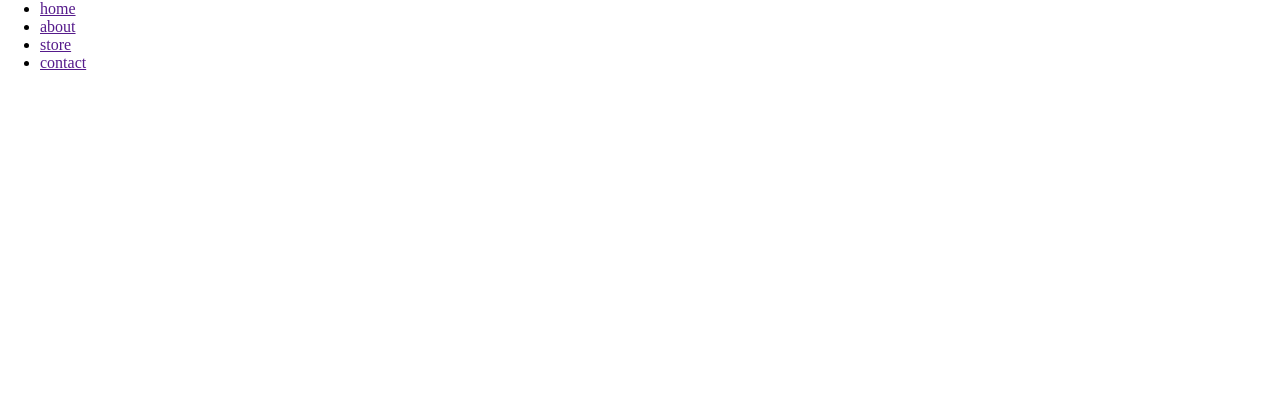
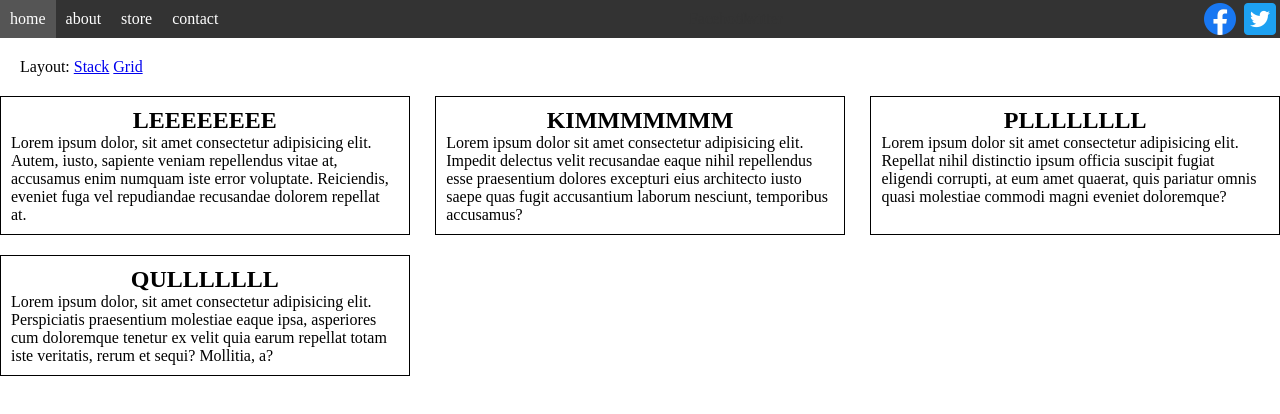
Before and after one commit to luthentic/CSS, a plain HTML site: page Flex.css/flex.html in a window 1280 px wide. Drawn offline with Linux system fonts and the light colour scheme.

Commit message:
Grid Stack

```diff
--- a/Flex.css/flex.css
+++ b/Flex.css/flex.css
@@ -1,34 +1,90 @@
 *{
   margin: 0;
+
 }
 
 .wrapper{
   width: 100%;
   margin: 0;
-  max-width: 960px;
+
 }
 
 
-.flex-container{
+nav{
+  background-color: #333;
   display: flex;
-  background-color: gray;
-  flex-wrap: wrap;
+  justify-content: space-between;
 }
 
-.box{
-  height: 100px;
-  min-width: 200px;
- flex: 1 0 200px;  /* grow shrink basis */
+nav ul{
+  list-style-type: none;
+  padding: 0;
 }
-.one{
-  background-color: red;
-   /* flex-grow: 1;  relative to next value */
-   /* flex-shrink: 1; */
+
+nav a{
+  text-decoration: none;
+  text-align: center;
+  color:#fff;
+  display: block;
+  padding: 10px;
 }
-.two{
-  background-color: blue;
 
+nav a:hover{
+  background-color: #555;
 }
-.three{
-  background-color: yellow;
+
+nav ul{
+  display: flex;
 }
+
+nav li{
+  flex: 1 1 0;
+}
+
+a.fb{
+  background:url(iconfinder_1_Facebook_colored_svg_copy_5296499.png) no-repeat center;
+  background-size: 80%;
+  color: #333;
+}
+a.tw{
+  background:url(iconfinder_1_Twitter3_colored_svg_5296516.png) no-repeat center;
+  background-size: 80%;
+  color: #333;
+}
+.social a{
+  text-indent: -1000px;
+}
+nav ul.social{
+  flex: 1 1 0;
+  display: flex;
+}
+nav ul.social li{
+  flex: 1 1 0;
+}
+.social{
+  max-width: 80px;
+  margin: 0px;
+}
+article{
+  background-color: #fff;
+  margin-bottom: 20px;
+  padding: 10px;
+  border: 1px solid black;
+  box-sizing: border-box;
+}
+article h2{
+  text-align: center;
+  text-size-adjust: 20px;
+}
+#blocks{
+  display: flex;
+  flex-wrap: wrap;
+  justify-content: space-between;
+}
+article{
+  flex: 0 1 32%;
+  transition: flex-basis 0.2s linear;
+}
+article.stack{
+  flex: 0 1 100%;
+}
--- a/Flex.css/flex.html
+++ b/Flex.css/flex.html
@@ -17,13 +17,52 @@
         <li><a href="">contact</a></li>
       </ul>
 
+      <ul class="social">
+        <li><a href="" class="fb">Facebook</a></li>
+        <li><a href="" class="tw">Twitter</a></li>
+      </ul>
+
     </nav>
 
-    <!-- <div class="flex-container">
-      <div class="box one"></div>
-      <div class="box two"></div>
-      <div class="box three"></div>
-    </div> -->
+    <div style="margin: 20px;">
+      <span>Layout:</span>
+      <a href="#" id="stack">Stack</a>
+      <a href="#" id="grid">Grid</a>
+    </div>
+    <section id="blocks">
+      <article>
+        <h2>LEEEEEEEE</h2>
+        <p>Lorem ipsum dolor, sit amet consectetur adipisicing elit. Autem, iusto, sapiente veniam repellendus vitae at, accusamus enim numquam iste error voluptate. Reiciendis, eveniet fuga vel repudiandae recusandae dolorem repellat at.</p>
+      </article>
+      <article>
+        <h2>KIMMMMMMM</h2>
+        <p>Lorem ipsum dolor sit amet consectetur adipisicing elit. Impedit delectus velit recusandae eaque nihil repellendus esse praesentium dolores excepturi eius architecto iusto saepe quas fugit accusantium laborum nesciunt, temporibus accusamus?</p>
+      </article>
+      <article>
+        <h2>PLLLLLLLL</h2>
+        <p>Lorem ipsum dolor sit amet consectetur adipisicing elit. Repellat nihil distinctio ipsum officia suscipit fugiat eligendi corrupti, at eum amet quaerat, quis pariatur omnis quasi molestiae commodi magni eveniet doloremque?</p>
+      </article>
+      <article>
+        <h2>QULLLLLLL</h2>
+        <p>Lorem ipsum dolor, sit amet consectetur adipisicing elit. Perspiciatis praesentium molestiae eaque ipsa, asperiores cum doloremque tenetur ex velit quia earum repellat totam iste veritatis, rerum et sequi? Mollitia, a?</p>
+      </article>
+    </section>
   </div>
+
+  <script>
+    document.getElementById('stack').addEventListener('click',()=>{
+      let a = document.querySelectorAll("article");
+      for(let i=0;i<a.length;i++){
+      a[i].classList.add('stack')
+      }
+    })
+    document.getElementById('grid').addEventListener('click',()=>{
+      let a = document.getElementsByTagName('ARTICLE');
+      for(let i=0;i<a.length;i++){
+      a[i].classList.remove('stack')
+      }
+    })
+  </script>
 </body>
 </html>
+<!-- Class return node list  ID return one node -->
--- /dev/null
+++ b/Flex.css/flex2.css
@@ -0,0 +1,28 @@
+.wrapper{
+  width: 100%;
+  max-width: 1200px;
+  margin:0 auto;
+}
+.flex-container{
+  display: flex;
+  background-color: gray;
+  flex-wrap: wrap;
+  flex-flow: row-reverse;
+  justify-content: flex-start;
+}
+.box{
+  height: 100px;
+
+  flex: 0 0 100px;
+}   /*grow: 1 shrink: 0 basis: 200*/
+.one{
+  background-color: red;
+  /* flex-grow: 1;  relative to next value
+  flex-shrink: 1;  */
+}
+.two{
+  background-color: blue;
+}
+.three{
+  background-color: yellow;
+}
```
Also changed, not shown: Flex.css/flex2.html (added, +19 -0 lines), Flex.css/iconfinder_1_Facebook_colored_svg_copy_5296499.png (added), Flex.css/iconfinder_1_Twitter3_colored_svg_5296516.png (added).
